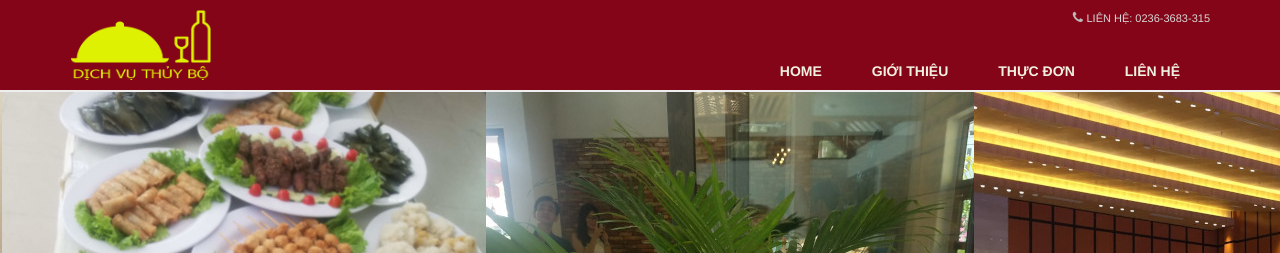
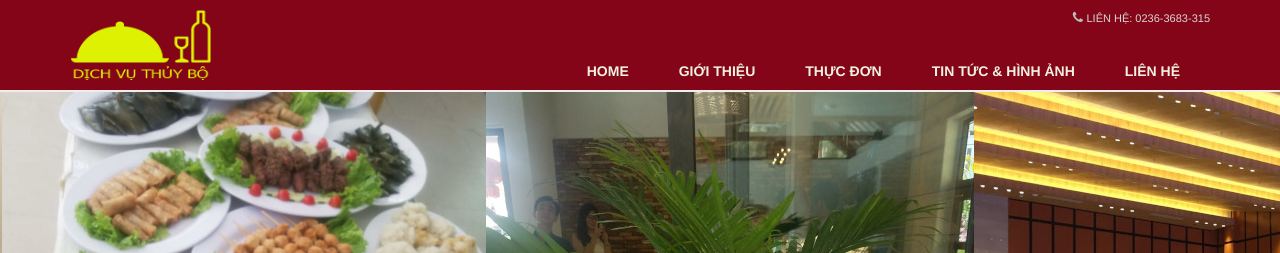
Before and after one commit to nguyenpc/thuybodanang, a Jekyll site: the page built from index.html, in a window 1280 px wide. Shown: the top 253 px of the page. Built offline with Jekyll 4.4.1, drawn with Linux system fonts in a browser that asks for light colours; the list of posts is cut into pages by our own code; comment, search, counter and statistics services are not loaded.

Commit message:
Update navigation.html

```diff
--- a/_includes/navigation.html
+++ b/_includes/navigation.html
@@ -51,6 +51,12 @@
             <li><a href="#">Dịch vụ nấu ăn</a></li>
           </ul>
         </li>-->
+             <li>
+          <a href="https://nauandanang.com/tin-tuc/">
+            Tin Tức & Hình Ảnh
+          </a>
+        </li>
+
         <li>
           <a href="{{ "/lien-he.html" | prepend: site.baseurl | replace: '//', '/' }}">
             Liên Hệ
```
